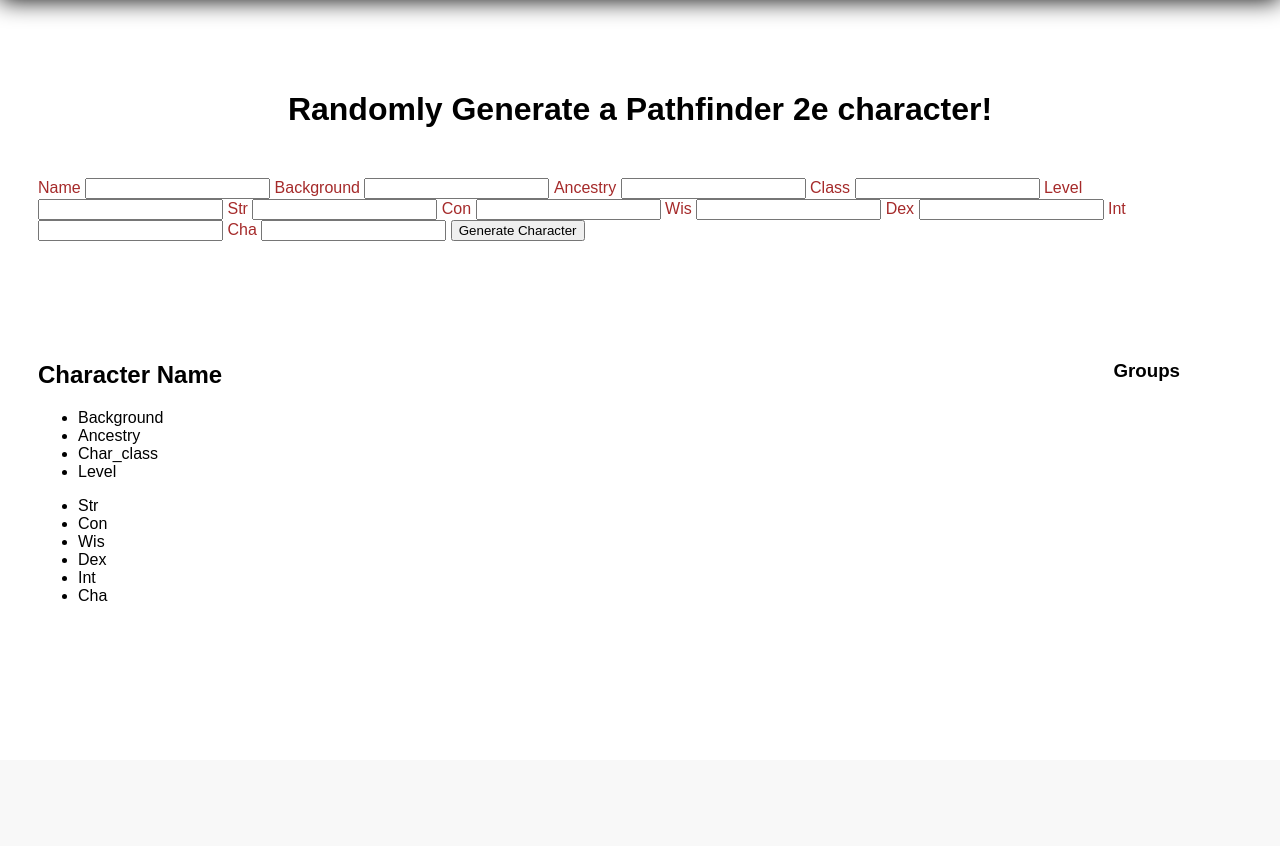
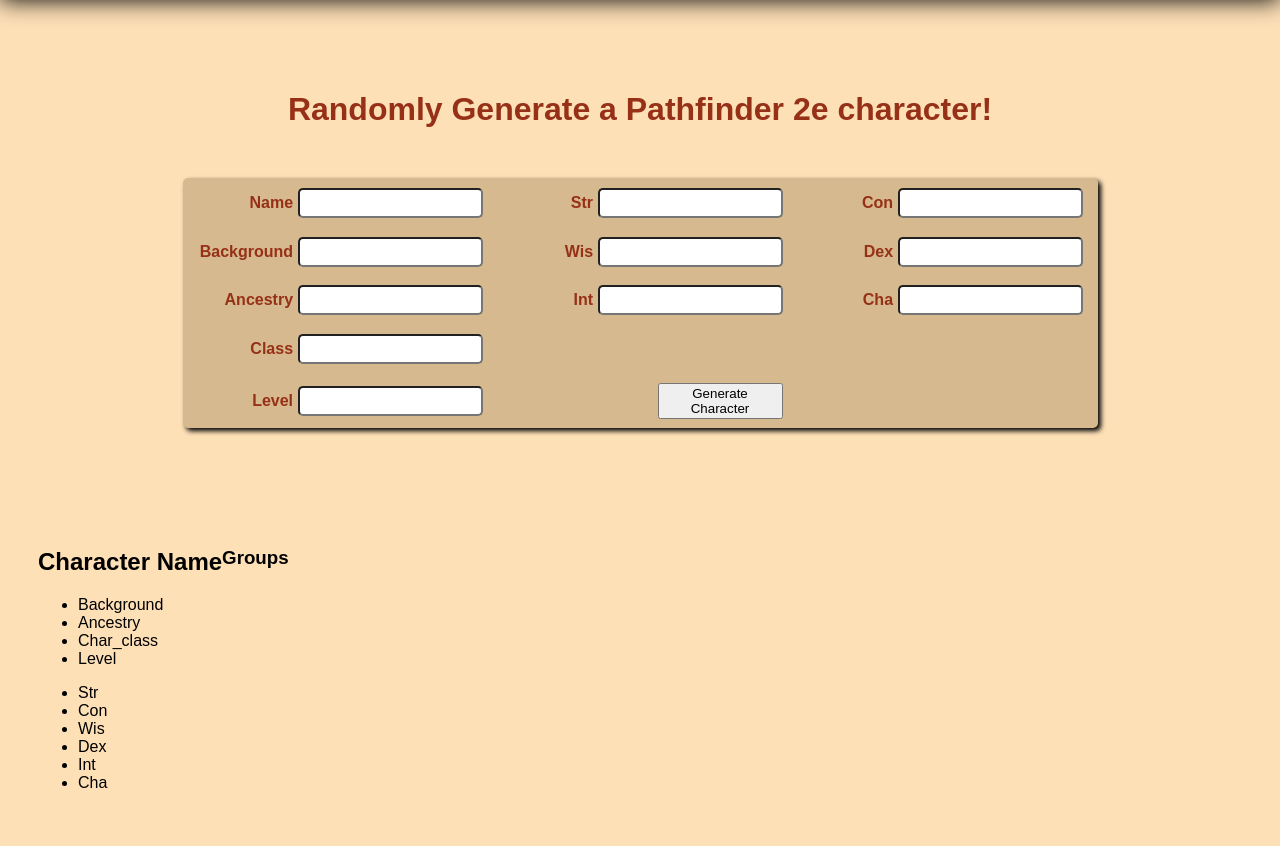
Before and after one commit to Bbullinger/pf2e_npc_generator, a Flask app: page / in a window 1280 px wide. Shown: the part 40-886 px from the top of the page. Before the commit the page ends 641 px from the top, so only its background shows below. Run offline with Flask 3, Linux system fonts and the light colour scheme; some libraries are stand-ins or nearby versions.

Commit message:
touched up character form css

```diff
--- a/app.py
+++ b/app.py
@@ -71,32 +71,8 @@
         db.session.commit()
         flash("Group added to list.")
         return redirect("/")
-    if g.user:
-        groups = Group.query.filter(Group.user_id == g.user.id).all()
-        characters = Character.query.filter(Character.user_id == g.user.id).all()
-        return render_template(
-            "index.html",
-            npc_form=npc_form,
-            group_form=group_form,
-            groups=groups,
-            characters=characters,
-        )
 
     return render_template("index.html", npc_form=npc_form, group_form=group_form)
-
-
-# @app.route("/add_group", methods=["POST"])
-# def add_group():
-#     form = Group()
-
-#     if form.validate_on_submit():
-#         print("***********GOT THIS FAR******************")
-#         group = Group(group_name=form.group_name.data, user_id=g.user.id)
-#         db.session.add(group)
-#         db.session.commit()
-#         flash("Group added to list.")
-#         return redirect("/")
-#     return render_template
 
 
 ################USER LOG IN/SIGN UP ROUTES############################
--- a/static/base.css
+++ b/static/base.css
@@ -19,25 +19,81 @@
     color: gold;
     text-decoration: none;
 }
-
+/* html {
+    height:100%;
+} */
 body {
     font-family: sans-serif;
+    /* height:100%; */
     margin-top: 80px;
     padding: 30px;
-    height:100%
-
-
+    background-color: rgb(254, 224, 183);
 }
 h1 {
+    color:rgb(150, 49, 24);
     text-align: center;
 }
 /* CHARACTER GENERATOR FORM */
 .npc-form-container {
+
     margin-top:50px;
+    height: 250px;
+    width:915px;
+    margin: auto;
+
+
 }
+.npc-form {
+    height:100%;
+    margin-top:50px;
+    display: grid;
+    grid-template-columns: 300px 300px 300px;
+    justify-items:end;
+    align-items:center;
+    background-color:  rgb(214, 185, 142);
+
+    border-radius: 5px;
+    box-shadow: 3px 3px 5px 0 black;
+}
+.name-container {
+    grid-row: 1/1;
+    grid-column: 1/1;
+}
+#background-container {
+    grid-row: 2/2;
+    grid-column: 1/1;
+}
+#ancestry-container {
+    grid-row: 3/3;
+    grid-column: 1/1;
+}
+#char_class-container{
+    grid-row: 4/4;
+    grid-column: 1/1;
+}
+#level-container {
+    grid-row: 5/5;
+    grid-column: 1/1;
+}
+#save_button1-container {
+    grid-row:5/5;
+    grid-column: 3/3;
+
+}
+#save_button1 {
+    width:125px;
+}
+#generate-character {
+    grid-row: 5/5;
+    grid-column: 2/2;
+    width:125px;
+
+}
+
 .npc-form-label {
-    color:brown;
-    display: inline;
+    color:rgb(150, 49, 24);
+
+    font-weight:bold;
 }
 #character-name {
     text-align:center;
@@ -47,19 +103,23 @@
     /* margin-top: 100px; */
     align-items:center;
 }
+.npc-form input {
+    height: 1.5rem;
+    border-radius: 5px;
+
+}
 
 /* display of character name and Groups divs */
 .npc-group-display {
     display: flex;
-    position:fixed;
-    /* align-items: stretch; */
+    /* position:fixed; */
     width:100%
 }
 .npc-display, .group-display {
     margin-top: 100px;
 }
 .group-display {
-    position:fixed;
+    /* position:fixed; */
     margin-right: 100px;
     right: 0px;
     height:100;
--- a/static/functions.js
+++ b/static/functions.js
@@ -16,9 +16,12 @@
 
   const numResults = response.data.results.length;
   return response.data.results[randomNumber(numResults)].name;
+  // const numResults = response.length;
+  // return response[randomNumber(numResults)].name;
 }
 async function endpointAPI(endpoint) {
   const response = await axios.get(`${BASE_URL}/${endpoint}`);
+  console.log(response);
   return response.data.results;
 }
 
--- a/templates/index.html
+++ b/templates/index.html
@@ -31,14 +31,14 @@
         <form class="npc-form" method="POST">
           {{npc_form.hidden_tag()}} {% for field in npc_form if
           field.widget.input_type != 'hidden' %}
-          <p class="npc-form-label">
+          <div class="npc-form-label" id="{{field.name}}-container">
             <!-- Want to show only show 'save button' from form if user is logged in, otherwise all
             other components of form display to user -->
             {% if field.name != 'save_button1' %} {{field.label}}{% endif %} {%
             if field.name != 'save_button1' %} {{field}} {% endif %} {% if
             field.name == 'save_button1' and g.user %} {{field}} {% endif %} {%
             for error in field.errors %} {{error}} {% endfor %}
-          </p>
+          </div>
           {% endfor %}
           <button
             class="form-button"
@@ -80,24 +80,19 @@
           <form class="group-form" method="POST">
             {{group_form.hidden_tag()}} {% for field in group_form if
             field.widget.input_type != 'hidden' %}
-            <p class="group-form-label">
+            <div class="group-form-label">
               {{field}} {% for error in field.errors %} {{error}} {% endfor %}
-            </p>
+            </div>
             {% endfor %}
           </form>
-          <ul class="group-name">
-            <li>test</li>
-            {% for character in characters %}
-            <li>{{character.name}}</li>
-            {% endfor %}
-          </ul>
+          <ul class="group-name"></ul>
           {% endif %}
         </div>
       </div>
       {% endblock %}
     </main>
-    <script src="https://unpkg.com/axios/dist/axios.js"></script>
 
+    <script src="https://unpkg.com/axios@1.1.2/dist/axios.min.js"></script>
     <script src="/static/domElements.js"></script>
 
     <script src="/static/functions.js"></script>
```
